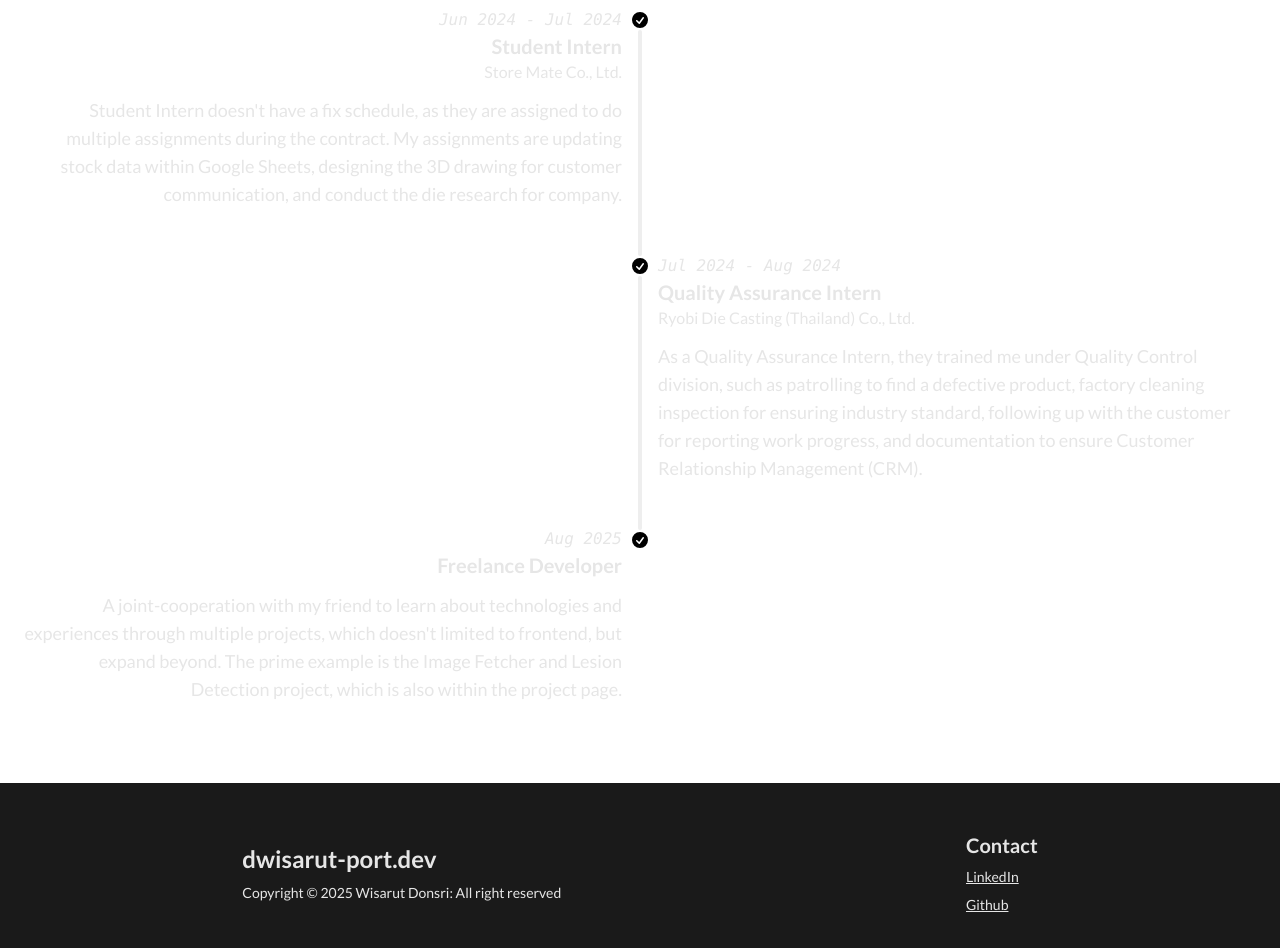
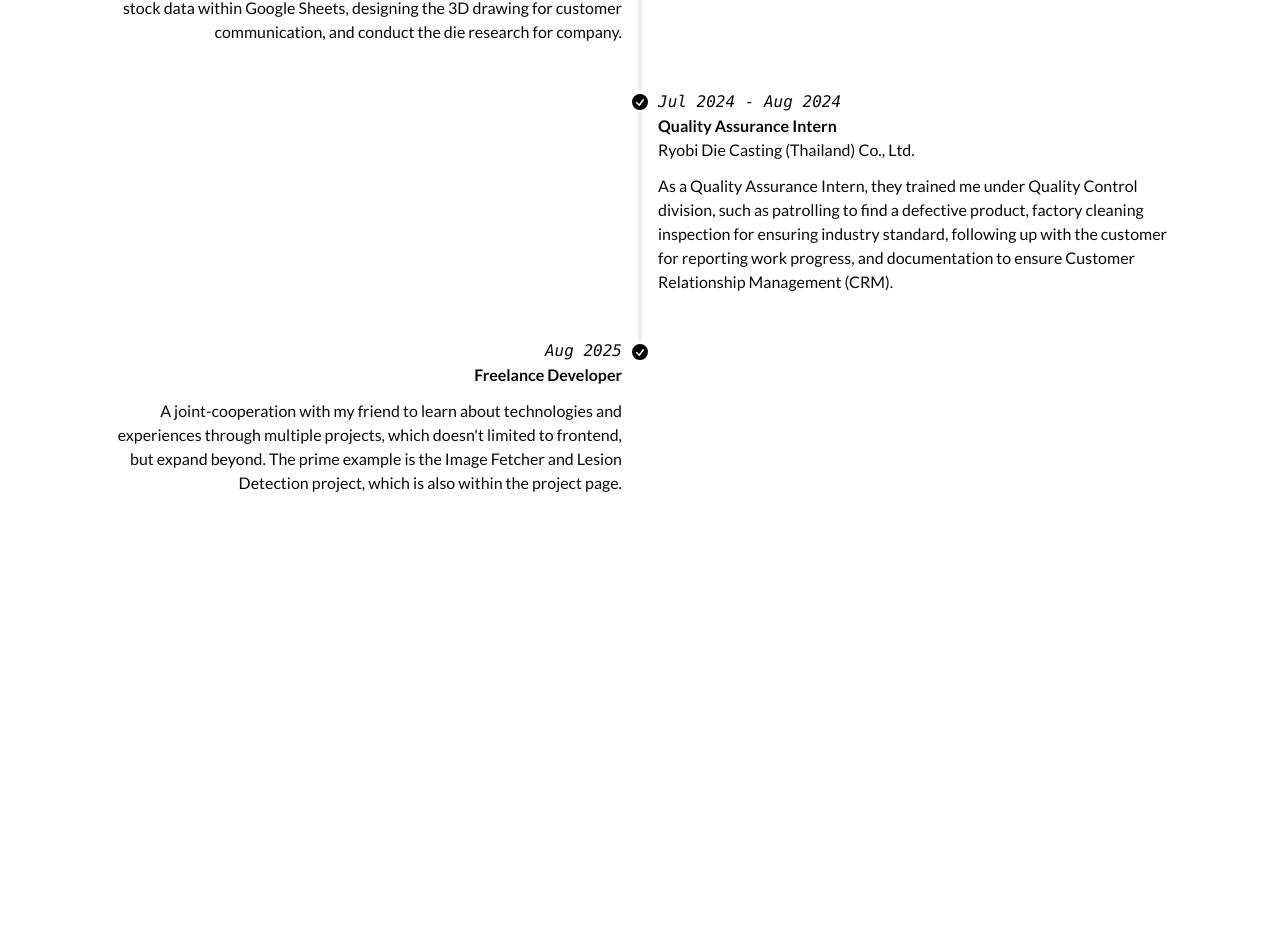
Before and after one commit to dwisarut/dwisarut-portfolio, a React (Vite) app: page /work in a window 1280 px wide. Shown: the part 238-1186 px from the top of the page. After the commit the page ends 880 px from the top, so only its background shows below. Built offline with nearby package versions, Linux system fonts and the light colour scheme.

Commit message:
fix: edit description area

```diff
--- a/src/components/Work.tsx
+++ b/src/components/Work.tsx
@@ -1,6 +1,3 @@
-import { easeInOut, useAnimation, motion } from "framer-motion";
-import { useEffect } from "react";
-
 const CheckIcon = () => (
   <svg
     xmlns="http://www.w3.org/2000/svg"
@@ -42,40 +39,9 @@ const workHistory = [
 ];
 
 const Work = () => {
-  const controls = useAnimation();
-
-  useEffect(() => {
-    controls.set({ opacity: 0, y: -20 });
-    controls.start({
-      opacity: 1,
-      y: 0,
-      transition: { duration: 0.2, ease: easeInOut, delay: 0.2 },
-    });
-
-    const handleExit = () => {
-      controls.start({
-        x: "100vh",
-        opacity: 0,
-        transition: { duration: 0.4, ease: easeInOut },
-      });
-    };
-
-    window.addEventListener("to-home", handleExit);
-    return () => window.removeEventListener("to-home", handleExit);
-    // eslint-disable-next-line react-hooks/exhaustive-deps
-  }, []);
-
   return (
     <>
-      <motion.div
-        className="flex container flex-col bg-background min-h-screen w-full p-4"
-        animate={controls}
-        initial={{ opacity: 0, y: -20 }}
-      >
-        <h1 className="flex header-text justify-center md:justify-start font-bold pt-6">
-          Work
-        </h1>
-        <div className="mt-12">
+      <div className="flex container flex-col bg-background min-h-screen w-full p-4">
         <ul
           className="timeline timeline-snap-icon max-md:timeline-compact timeline-vertical"
           role="list"
@@ -93,48 +59,16 @@ const Work = () => {
                   item.position === "start" ? "md:text-end" : "md:text-start"
                 }`}
               >
-                  <time className="font-mono italic text-[hsl(0_0%_90%)]">
-                    {item.date}
-                  </time>
-                  <div className="text-base sm:text-lg text-[hsl(0_0%_90%)] lg:text-xl font-bold">
-                    {item.role}
-                  </div>
-                  <div className="text-base text-[hsl(0_0%_90%)]">
-                    {item.company}
-                  </div>
-                  <div className="text-base md:text-lg mt-2 md:mt-3 text-[hsl(0_0%_90%)]">
-                    {item.desc}
-                  </div>
+                <time className="font-mono italic">{item.date}</time>
+                <div className="text-base font-bold">{item.role}</div>
+                <div className="text-base">{item.company}</div>
+                <div className="text-base mt-2 md:mt-3 w-132">{item.desc}</div>
               </div>
               {index !== workHistory.length - 1 && <hr />}
             </li>
           ))}
         </ul>
       </div>
-      </motion.div>
-      <footer className="footer sm:footer-horizontal bg-[hsl(0_0%_10%)] text-[hsl(0_0%_90%)] items-center justify-around mt-6 p-12">
-        <aside className="flex flex-col items-start">
-          <h1 className="text-lg sm:text-xl lg:text-2xl font-bold">
-            dwisarut-port.dev
-          </h1>
-          <p>
-            Copyright © {new Date().getFullYear()} Wisarut Donsri: All right
-            reserved
-          </p>
-        </aside>
-        <aside className="flex flex-col items-start">
-          <h1 className="text-base sm:text-lg lg:text-xl font-bold">Contact</h1>
-          <a
-            className="underline"
-            href="https://www.linkedin.com/in/wisarut-donsri"
-          >
-            LinkedIn
-          </a>
-          <a className="underline" href="https://github.com/dwisarut">
-            Github
-          </a>
-        </aside>
-      </footer>
     </>
   );
 };
```
Lines whose indentation alone changed are shown as unchanged.
